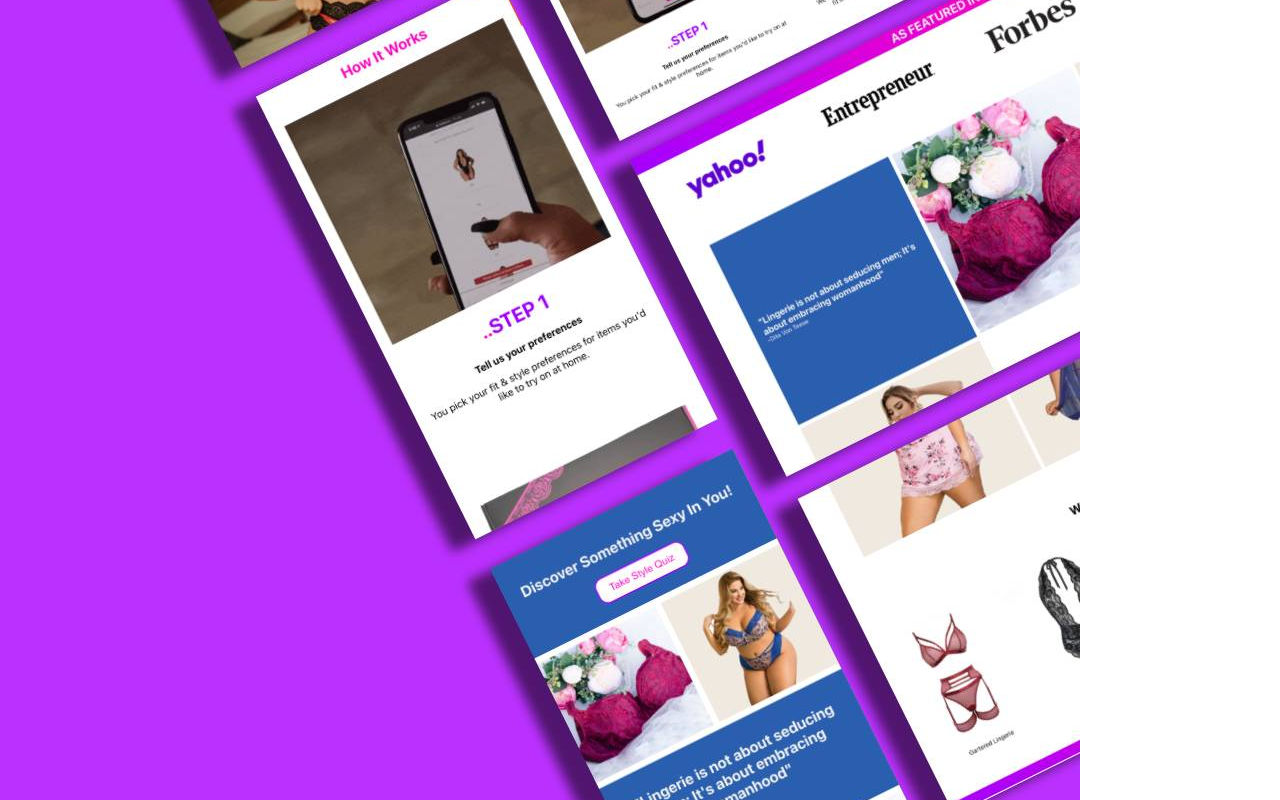
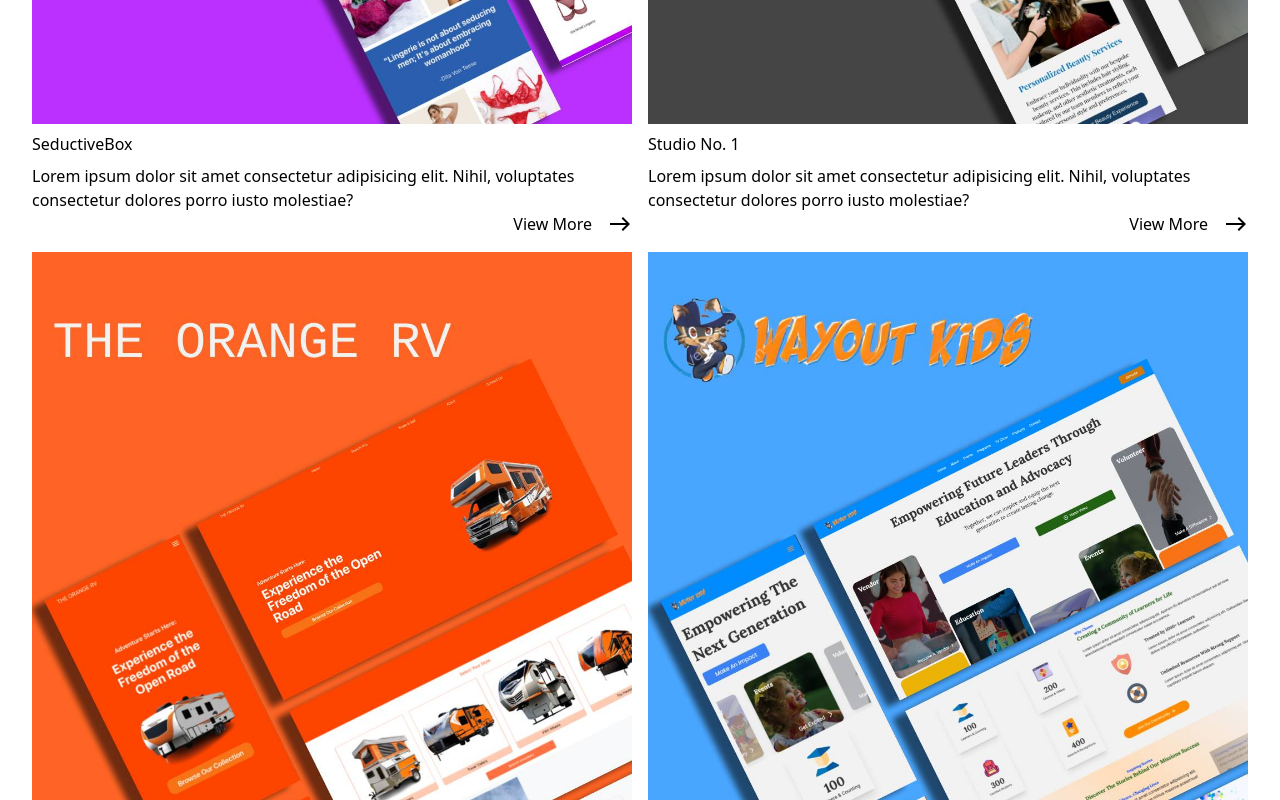
Before and after one commit to Parrasite9/nextwave, a React (Create React App) app: page / in a window 1280 px wide. Shown: the part 1520-2320 px from the top of the page. Built offline with nearby package versions, Linux system fonts and the light colour scheme.

Commit message:
Updated case study data to include all project names, MUI Icon was added into the case study section, and the section will only display the 1st 4 projects.

```diff
--- a/src/Components/Data/CaseStudyData.jsx
+++ b/src/Components/Data/CaseStudyData.jsx
@@ -50,7 +50,7 @@ const CaseStudyData = [
             },
         ],
         seo: '',
-        name: '',
+        name: 'Studio No. 1',
         timeline: '',
         title: '',
         teaser: '',
@@ -84,7 +84,7 @@ const CaseStudyData = [
             },
         ],
         seo: '',
-        name: '',
+        name: 'The Orange RV',
         timeline: '',
         title: '',
         teaser: '',
@@ -118,7 +118,7 @@ const CaseStudyData = [
             },
         ],
         seo: '',
-        name: '',
+        name: 'WayOut Kids',
         timeline: '',
         title: '',
         teaser: '',
--- a/src/Components/Home/CaseStudy.jsx
+++ b/src/Components/Home/CaseStudy.jsx
@@ -1,14 +1,26 @@
 import React from 'react'
 import {CaseStudyData} from '../index'
+import EastIcon from '@mui/icons-material/East';
 
 function CaseStudy() {
   return (
     <div className='caseStudy__container'>
-      {CaseStudyData.map((casestudy) => (
-        <div key={casestudy.id} className="individual__study">
-            <img src={casestudy.poster} alt={casestudy.title} />
+        <div className="caseStudy__content px-8">
+            <h2 className='header text-center text-xl my-4'>Our Success Stories</h2>
+            <div className="grid grid-cols-2 gap-4">
+                {CaseStudyData.slice(0, 4).map((casestudy) => (
+                    <div key={casestudy.id} className="individual__study">
+                        <img src={casestudy.poster} alt={casestudy.title} />
+                        <h3 className='header py-2'>{casestudy.name}</h3>
+                        <p>Lorem ipsum dolor sit amet consectetur adipisicing elit. Nihil, voluptates consectetur dolores porro iusto molestiae?</p>
+                        <div className="view__caseStudy flex justify-end">
+                            <p className='mr-4'>View More</p>
+                            <EastIcon />
+                        </div>
+                    </div>
+                ))}
+            </div>
         </div>
-      ))}
     </div>
   )
 }
```
